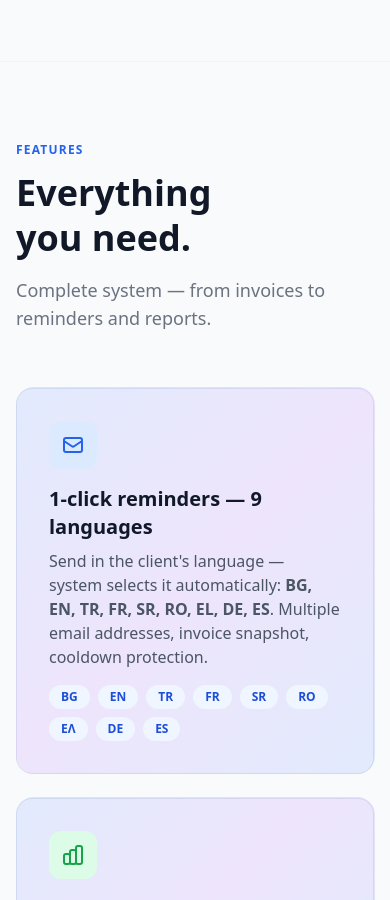
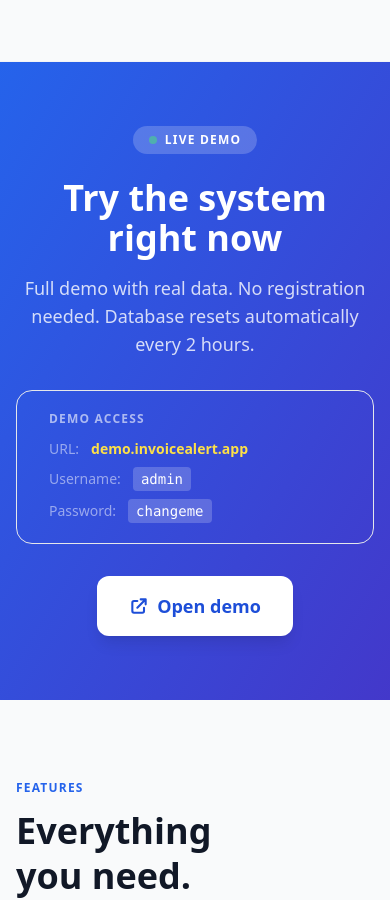
Before and after one commit to asenov78/karoleva-billing-landing, a website: page index.html in a window 390 px wide. Shown: the part 2562-3462 px from the top of the page. Drawn offline with Linux system fonts and the light colour scheme.

Commit message:
add live demo section: credentials, nav link, mobile menu, side dots

```diff
--- a/index.html
+++ b/index.html
@@ -578,6 +578,10 @@
 
     <!-- Nav links -->
     <div class="hidden md:flex items-center gap-6 text-sm font-medium text-gray-700">
+      <a href="#demo" class="flex items-center gap-1.5 bg-green-500 hover:bg-green-600 text-white font-bold px-3 py-1.5 rounded-lg transition-colors text-xs">
+        <span class="w-1.5 h-1.5 rounded-full bg-white animate-pulse inline-block"></span>
+        <span class="bg">Демо</span><span class="en">Demo</span>
+      </a>
       <a href="#features" class="hover:text-primary transition-colors">
         <span class="bg">Функции</span><span class="en">Features</span>
       </a>
@@ -625,6 +629,10 @@
 <div id="mobile-menu" class="md:hidden fixed inset-x-0 z-40 overflow-hidden" style="top:4rem;display:none;">
   <div id="mobile-overlay" onclick="mobileMenuClose()" class="absolute inset-0 bg-black/30 backdrop-blur-[2px]" style="bottom:-9999px;"></div>
   <div id="mobile-panel" class="relative bg-white border-b border-gray-100 shadow-2xl px-6 pt-2 pb-6 space-y-0" style="transform:translateY(-110%)">
+    <a href="#demo" onclick="mobileMenuClose()" class="flex items-center gap-2 py-3.5 text-base font-bold text-green-600 border-b border-gray-100">
+      <span class="w-2 h-2 rounded-full bg-green-500 animate-pulse inline-block"></span>
+      <span class="bg">Демо</span><span class="en">Demo</span>
+    </a>
     <a href="#features" onclick="mobileMenuClose()" class="flex items-center py-3.5 text-base font-medium text-gray-700 border-b border-gray-100 hover:text-primary transition-colors">
       <span class="bg">Функции</span><span class="en">Features</span>
     </a>
@@ -1036,6 +1044,55 @@
       </div>
 
     </div>
+  </div>
+</section>
+
+<!-- LIVE DEMO -->
+<section id="demo" class="py-16 bg-gradient-to-br from-blue-600 to-indigo-700 px-4">
+  <div class="max-w-4xl mx-auto text-center">
+    <div class="inline-flex items-center gap-2 bg-white/20 text-white text-xs font-bold px-4 py-1.5 rounded-full uppercase tracking-widest mb-6">
+      <span class="w-2 h-2 rounded-full bg-green-400 animate-pulse inline-block"></span>
+      <span class="bg">Работещо демо</span><span class="en">Live demo</span>
+    </div>
+    <h2 class="text-4xl md:text-5xl font-extrabold text-white mb-4">
+      <span class="bg">Разгледайте системата сега</span>
+      <span class="en">Try the system right now</span>
+    </h2>
+    <p class="text-white/80 text-lg mb-8 max-w-2xl mx-auto">
+      <span class="bg">Пълна демо версия с реални данни. Без регистрация. Базата данни се нулира автоматично на всеки 2 часа.</span>
+      <span class="en">Full demo with real data. No registration needed. Database resets automatically every 2 hours.</span>
+    </p>
+
+    <!-- Credential cards -->
+    <div class="flex flex-col sm:flex-row gap-4 justify-center mb-8">
+      <div class="bg-white/10 border border-white/20 rounded-2xl px-8 py-5 text-left">
+        <p class="text-white/60 text-xs font-bold uppercase tracking-widest mb-3 bg">Достъп до демото</p>
+        <p class="text-white/60 text-xs font-bold uppercase tracking-widest mb-3 en">Demo access</p>
+        <div class="space-y-2">
+          <div class="flex items-center gap-3">
+            <span class="text-white/50 text-sm w-20 bg">Адрес:</span>
+            <span class="text-white/50 text-sm w-20 en">URL:</span>
+            <a href="https://demo.invoicealert.app" target="_blank" class="text-yellow-300 font-bold text-sm hover:underline">demo.invoicealert.app</a>
+          </div>
+          <div class="flex items-center gap-3">
+            <span class="text-white/50 text-sm w-20 bg">Потребител:</span>
+            <span class="text-white/50 text-sm w-20 en">Username:</span>
+            <code class="bg-white/20 text-white font-mono text-sm px-2 py-0.5 rounded">admin</code>
+          </div>
+          <div class="flex items-center gap-3">
+            <span class="text-white/50 text-sm w-20 bg">Парола:</span>
+            <span class="text-white/50 text-sm w-20 en">Password:</span>
+            <code class="bg-white/20 text-white font-mono text-sm px-2 py-0.5 rounded">changeme</code>
+          </div>
+        </div>
+      </div>
+    </div>
+
+    <a href="https://demo.invoicealert.app" target="_blank"
+       class="inline-flex items-center gap-2 bg-white text-blue-700 font-extrabold px-8 py-4 rounded-xl text-lg shadow-lg hover:bg-yellow-300 hover:text-blue-900 transition-all">
+      <svg class="w-5 h-5" fill="none" stroke="currentColor" viewBox="0 0 24 24"><path stroke-linecap="round" stroke-linejoin="round" stroke-width="2.5" d="M10 6H6a2 2 0 00-2 2v10a2 2 0 002 2h10a2 2 0 002-2v-4M14 4h6m0 0v6m0-6L10 14"/></svg>
+      <span class="bg">Отвори демото</span><span class="en">Open demo</span>
+    </a>
   </div>
 </section>
 
@@ -3235,7 +3292,7 @@
   // ── Side dots — scroll tracker ──
   (function() {
     const dots = document.querySelectorAll('.sdot');
-    const ids = ['hero','features','how','pricing','testimonials','contact'];
+    const ids = ['hero','demo','features','how','pricing','testimonials','contact'];
     const els = ids.map(id => document.getElementById(id)).filter(Boolean);
     function update() {
       const mid = window.innerHeight * 0.4;
@@ -3328,6 +3385,7 @@
 <!-- Side dots navigation (desktop only) -->
 <nav id="side-dots" aria-label="Секции" class="fixed right-5 z-40" style="top:50%;transform:translateY(-50%)">
   <a href="#hero"         class="sdot" data-s="hero">        <span class="sdot-label bg">Начало</span>        <span class="sdot-label en">Home</span>        <span class="sdot-circle"></span></a>
+  <a href="#demo"         class="sdot" data-s="demo">         <span class="sdot-label bg">Демо</span>          <span class="sdot-label en">Demo</span>         <span class="sdot-circle"></span></a>
   <a href="#features"     class="sdot" data-s="features">    <span class="sdot-label bg">Функции</span>       <span class="sdot-label en">Features</span>    <span class="sdot-circle"></span></a>
   <a href="#how"          class="sdot" data-s="how">          <span class="sdot-label bg">Как работи</span>   <span class="sdot-label en">How it works</span><span class="sdot-circle"></span></a>
   <a href="#pricing"      class="sdot" data-s="pricing">      <span class="sdot-label bg">Цени</span>         <span class="sdot-label en">Pricing</span>     <span class="sdot-circle"></span></a>
```
